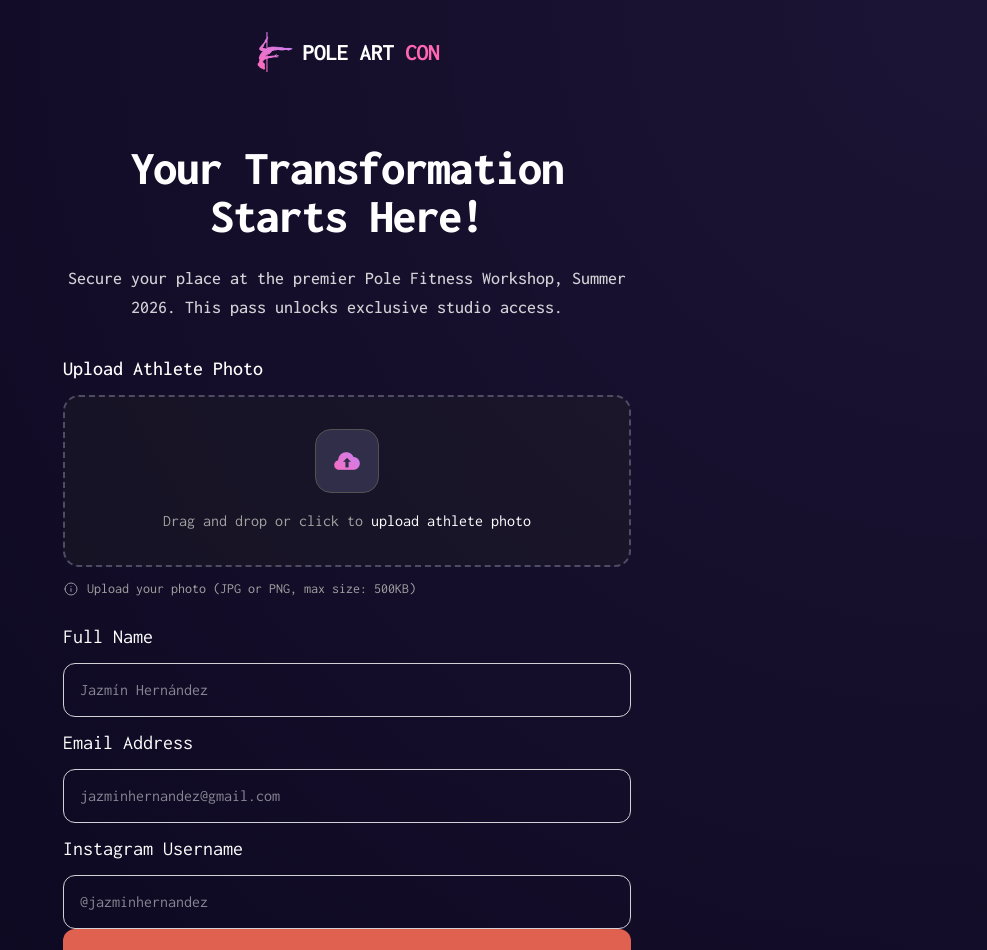
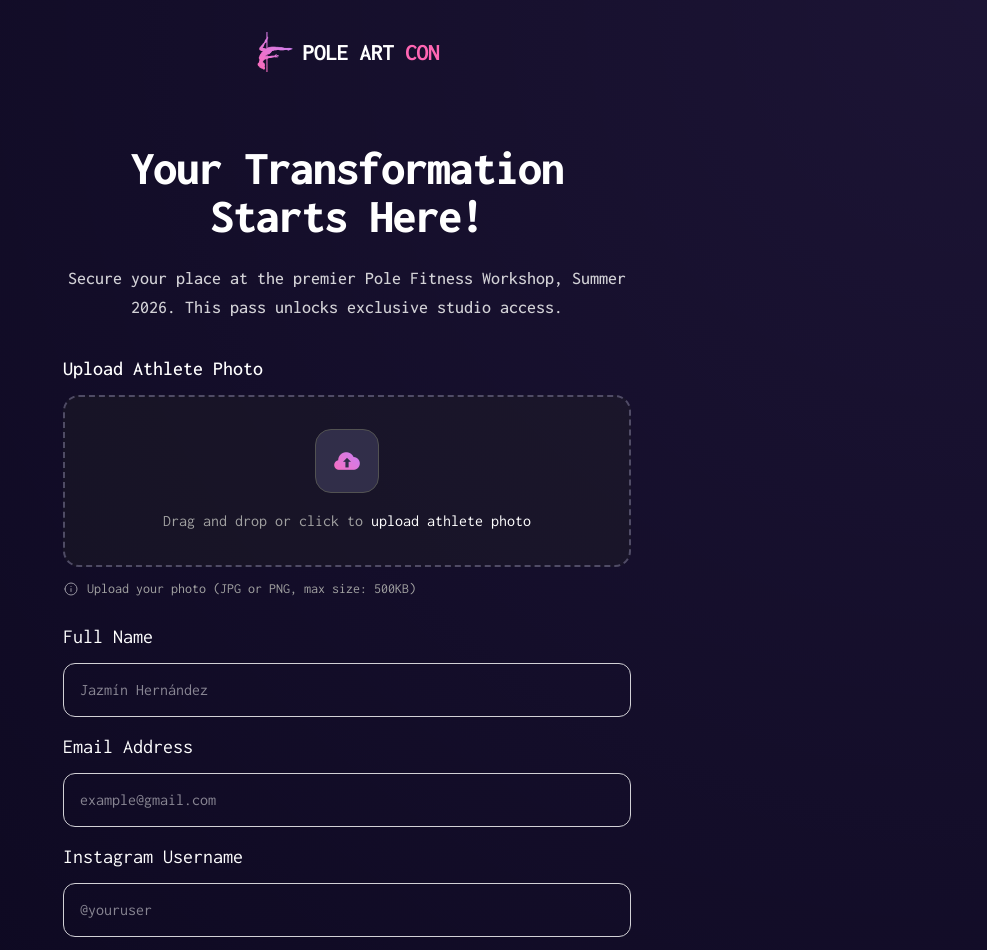
Before and after one commit to jazminadriana/ticket-generator, a React (Vite) app: page / in a window 1280 px wide. Shown: the top 950 px of the page, without its empty margins (293-1280 px from the left). Built offline with nearby package versions, Linux system fonts and the light colour scheme.

Commit message:
feat: compose Form component using UploadInput and TextInput UI elements

```diff
--- a/src/components/ticket/Form.tsx
+++ b/src/components/ticket/Form.tsx
@@ -4,18 +4,21 @@ import { Button } from '../ui/Button';
 
 export const Form = () => {
   return (
-    <div className="">
+    <form className="space-y-6">
       <UploadInput />
-      <div className="flex flex-col gap-3">
+
+      <div className="flex flex-col gap-4">
         <TextInput label="Full Name" placeholder="Jazmín Hernández" />
         <TextInput
           label="Email Address"
-          placeholder="jazminhernandez@gmail.com"
+          placeholder="example@gmail.com"
           type="email"
         />
-        <TextInput label="Instagram Username" placeholder="@jazminhernandez" />
+        <TextInput label="Instagram Username" placeholder="@youruser" />
       </div>
-      <Button />
-    </div>
+      <div className="pt-4">
+        <Button />
+      </div>
+    </form>
   );
 };
```
